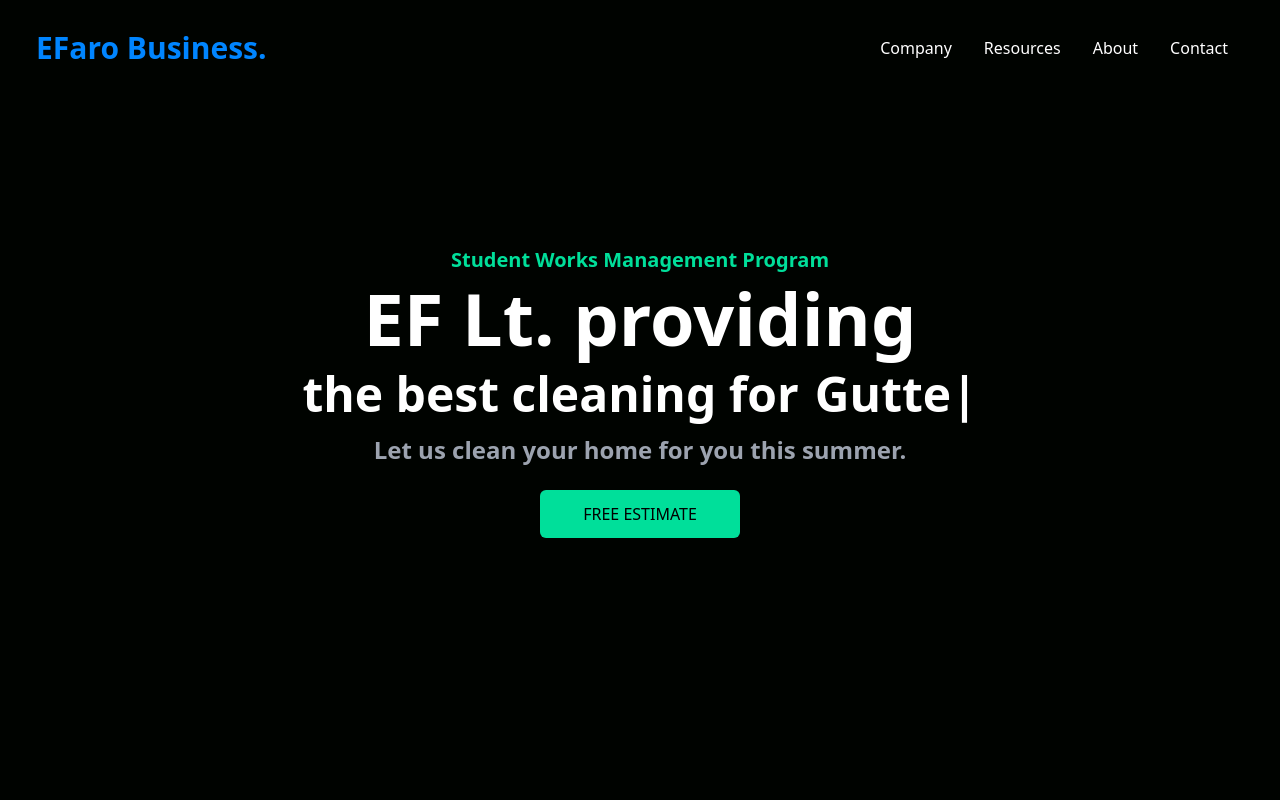
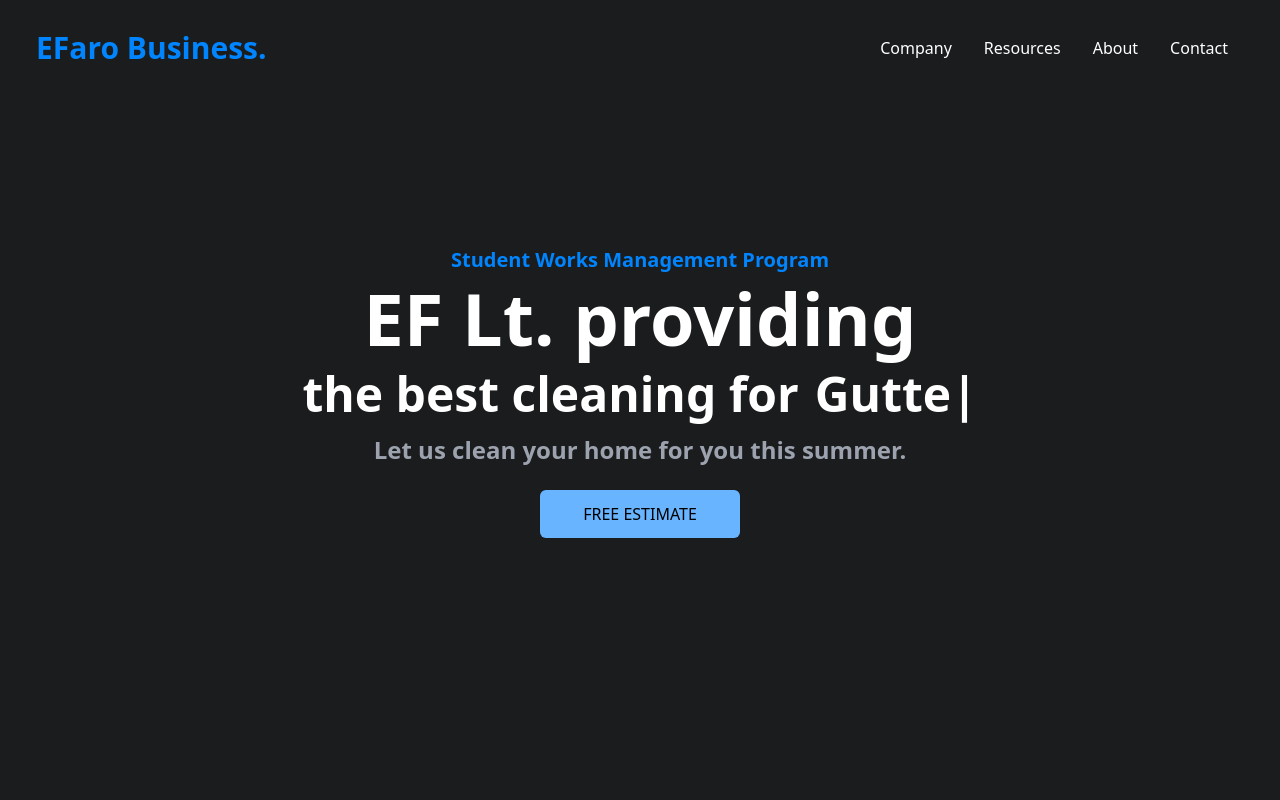
Before and after one commit to GabeDiniz/efaro-business, a React (Create React App) app: page / in a window 1280 px wide. Shown: the top 800 px of the page. Built offline with nearby package versions, Linux system fonts and the light colour scheme.

Commit message:
Update: Hero NavBar styling

```diff
--- a/src/components/Hero.jsx
+++ b/src/components/Hero.jsx
@@ -16,7 +16,7 @@
   return (
     <section className="text-white">
       <div className="max-w-[800px] mt-[-96px] w-full h-screen mx-auto text-center flex flex-col justify-center">
-        <p className="text-[#00df9a] text-lg md:text-xl font-bold p-2">
+        <p className="text-accentLight text-lg md:text-xl font-bold p-2">
           Student Works Management Program
         </p>
         <h1 className="md:text-7xl sm:text-6xl text-4xl font-bold">
@@ -38,7 +38,7 @@
           Let us clean your home for you this summer.
         </p>
         <button
-          className="bg-[#00df9a] w-[200px] rounded-md font-medium my-6 mx-auto px-6 py-3 text-black"
+          className="bg-accent w-[200px] rounded-md font-medium my-6 mx-auto px-6 py-3 text-black"
           onClick={handleEstimateButton}
         >
           FREE ESTIMATE
--- a/src/components/Navbar.jsx
+++ b/src/components/Navbar.jsx
@@ -24,7 +24,7 @@
       <div
         className={
           nav
-            ? "fixed left-0 top-0 w-[60%] h-full border-r border-r-gray-900 bg-blackDark ease-in-out duration-500"
+            ? "fixed left-0 top-0 w-[60%] h-full border-r border-r-blackLight bg-blackDark ease-in-out duration-500"
             : "fixed left-[-100%]"
         }
       >
--- a/src/index.css
+++ b/src/index.css
@@ -3,5 +3,5 @@
 @tailwind utilities;
 
 body {
-  background-color: #000300;
+  background-color: #1b1c1e;
 }
```
